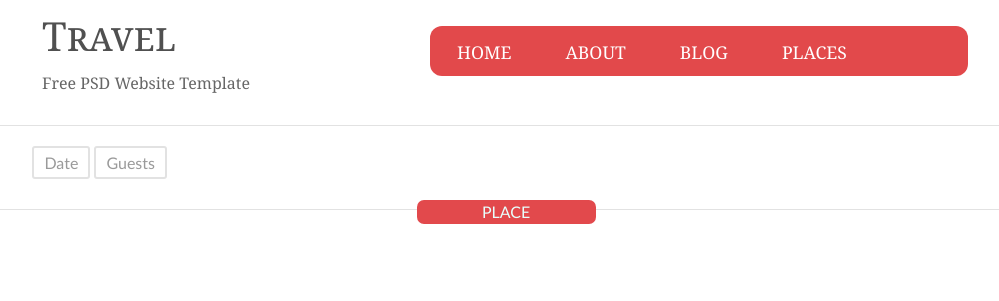
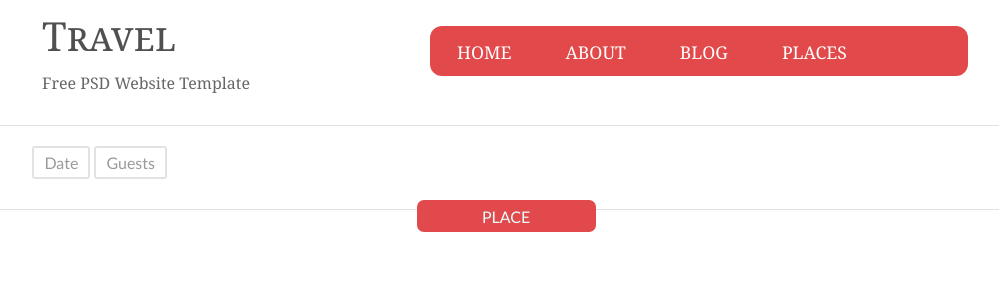
Before and after one commit to reakasumi/BI_19-20_Gr7, a PHP site: page /newyork.html in a window 1280 px wide. Shown: the part 24-325 px from the top of the page, without its empty margins (134-1133 px from the left). Run offline with PHP 8.4, Linux system fonts and the light colour scheme; some libraries are stand-ins or nearby versions.

Commit message:
slider position & redboxes alignment

```diff
--- a/css/homePage.css
+++ b/css/homePage.css
@@ -381,14 +381,16 @@ border: 2px solid black; */
     color: #E7FFFD;
     text-decoration: none;
     text-align: center;
-    padding-top: 2px;
+    padding-top: 0px;
     font-weight: lighter;
     cursor: pointer;
     width: 14%;
-    height: 24px;
+    height: 32px;
     margin-left: 4px;
     position: relative;
     top:-10px;
-    left:42.7%
+    left:42.7%;
+    align-content: center;
+    vertical-align: middle;
 
 }
--- a/index.html
+++ b/index.html
@@ -96,7 +96,7 @@
 
 <!-- Slider 1 -->
 <!-- <section id="slider"> -->
-    <div class="slider" id="slider">
+    <div class="slider" style="position: relative; margin-left: auto; margin-right: auto;" id="slider">
     <!-- Slideshow container -->
     <!-- <div class="slideshow-container"> -->
 
--- a/js/script.js
+++ b/js/script.js
@@ -10,7 +10,6 @@ function plusSlides(n) {
 // Thumbnail image controls
 function currentSlide(n) {
   showSlides((slideIndex = n));
-  setTimeout(currentSlide(n),2000)
 }
 
 function showSlides(n) {
```
